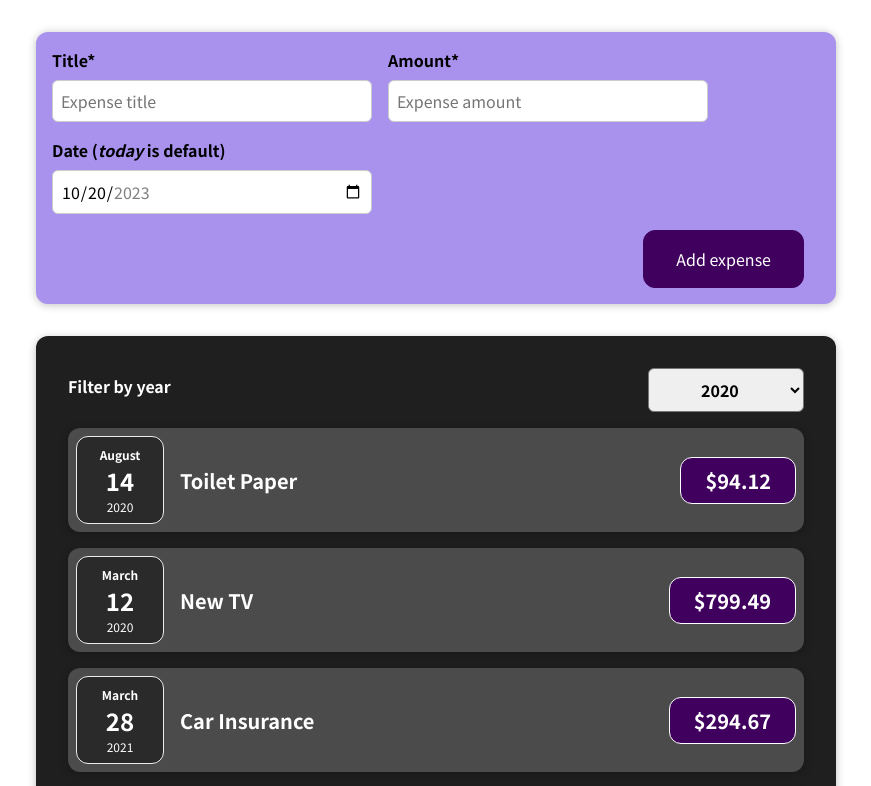
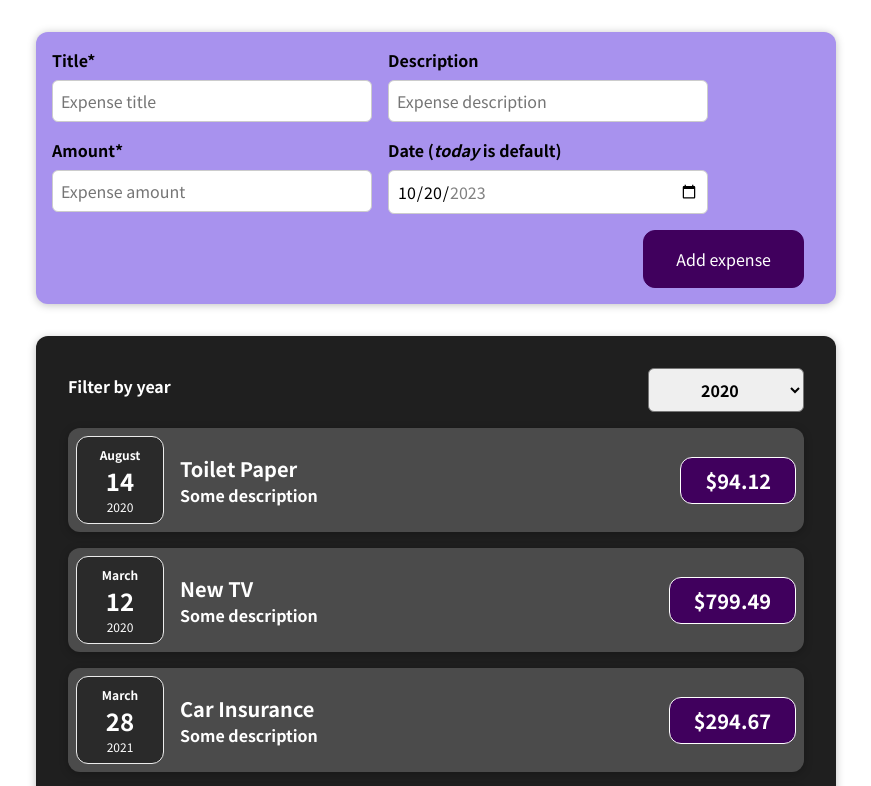
Before and after one commit to VladCrauciuc/react-app-max, a React (Vite) app: page / in a window 1280 px wide. Shown: the top 786 px of the page, without its empty margins (204-1075 px from the left). Built offline with nearby package versions, Linux system fonts and the light colour scheme.

Commit message:
added expense description on form

```diff
--- a/src/components/Expenses/ExpenseItem.css
+++ b/src/components/Expenses/ExpenseItem.css
@@ -17,7 +17,7 @@
   flex: 1;
 }
 
-.expense-item h2 {
+.expense-item__info {
   color: #3a3a3a;
   font-size: 1rem;
   flex: 1;
--- a/src/components/Expenses/ExpenseItem.jsx
+++ b/src/components/Expenses/ExpenseItem.jsx
@@ -7,7 +7,10 @@ function ExpenseItem(props) {
     <Card className="expense-item">
       <ExpenseDate date={props.date} />
       <div className="expense-item__description">
-        <h2>{props.title}</h2>
+        <div className="expense-item__info">
+          <h2>{props.title}</h2>
+          <h4>Some description</h4>
+        </div>
         <div className="expense-item__price">${props.amount}</div>
       </div>
     </Card>
--- a/src/components/NewExpense/ExpenseForm.jsx
+++ b/src/components/NewExpense/ExpenseForm.jsx
@@ -5,6 +5,7 @@ import "./ExpenseForm.css";
 function ExpenseForm({ onSaveExpenseData }) {
   const [userInput, setUserInput] = useState({
     title: "",
+    description: "",
     amount: "",
     date: new Date(),
   });
@@ -24,7 +25,7 @@ function ExpenseForm({ onSaveExpenseData }) {
     ev.preventDefault();
 
     onSaveExpenseData(userInput);
-    setUserInput({ title: "", amount: "", date: new Date() });
+    setUserInput({ title: "", description: "", amount: "", date: new Date() });
   }
 
   return (
@@ -38,6 +39,17 @@ function ExpenseForm({ onSaveExpenseData }) {
             type="text"
             placeholder="Expense title"
             onChange={(ev) => inputChangeHandler("title", ev.target.value)}
+          />
+        </div>
+        <div className="new-expense__control">
+          <label>Description</label>
+          <input
+            value={userInput.description}
+            type="text"
+            placeholder="Expense description"
+            onChange={(ev) =>
+              inputChangeHandler("description", ev.target.value)
+            }
           />
         </div>
         <div className="new-expense__control">
```
